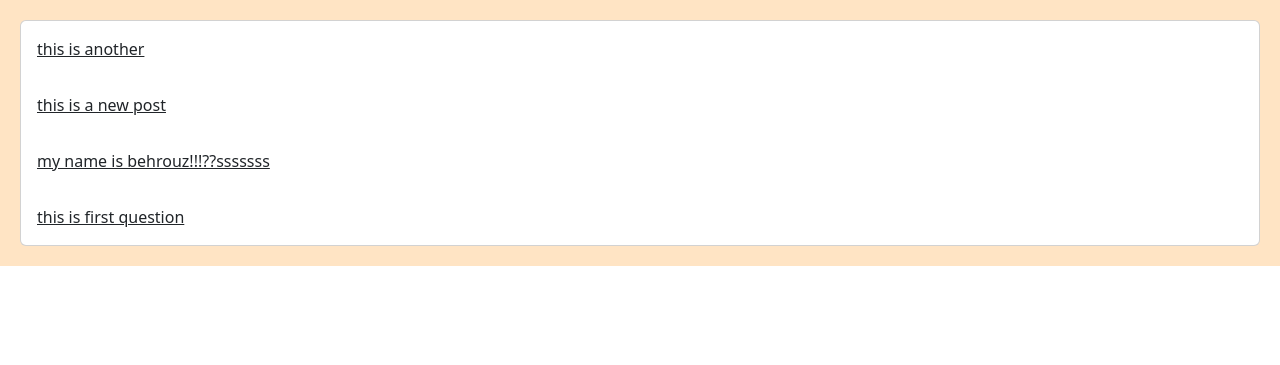
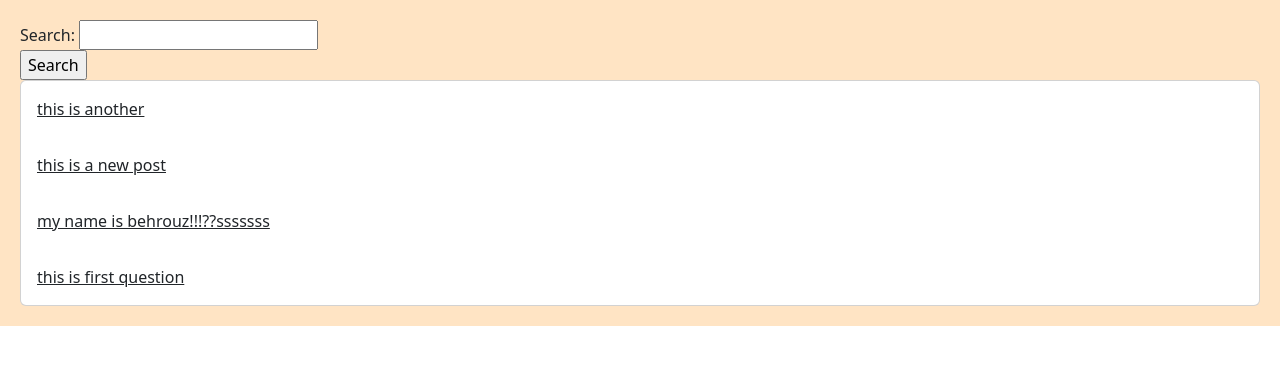
Before and after one commit to Bsh-1996/Django_Mid, a Django app: page / in a window 1280 px wide. Shown: the part 56-421 px from the top of the page. Run offline with Django 4.2, Linux system fonts and the light colour scheme; data comes from the database, SQL or seed files in the repository; both versions use the stored data as it was after the commit.

Commit message:
seaech/field lokkup

```diff
--- a/A/home/forms.py
+++ b/A/home/forms.py
@@ -21,3 +21,7 @@ class ReplyCommentForm(forms.ModelForm):
     class Meta:
         model = Comment
         fields = ('body',)
+
+
+class PostSearchForm(forms.Form):
+    search = forms.CharField()
--- a/A/home/templates/home/index.html
+++ b/A/home/templates/home/index.html
@@ -1,6 +1,15 @@
 {% extends 'base.html' %}
 
 {% block content %}
+
+
+<form action="" method="get">
+
+    {{ form }}<br/>
+    <input type="submit" value="Search">
+
+</form>
+
 
 <div class="card">
 
--- a/A/home/views.py
+++ b/A/home/views.py
@@ -5,7 +5,7 @@ from django.views import View
 from . models import Post, Comment, Like
 from django.contrib.auth.mixins import LoginRequiredMixin
 from django.contrib import messages
-from . forms import PostCreateUpdateForm, CommentCreatreForm, ReplyCommentForm
+from . forms import PostCreateUpdateForm, CommentCreatreForm, ReplyCommentForm, PostSearchForm
 from django.utils.text import slugify
 from django.contrib.auth.decorators import login_required
 from django.utils.decorators import method_decorator
@@ -16,9 +16,14 @@ from django.utils.decorators import method_decorator
 
 
 class HomeView(View):
+    form_class = PostSearchForm
+
     def get(self, request):
+        form = self.form_class()
         posts = Post.objects.all()
-        return render(request, 'home/index.html', {'posts': posts})
+        if request.GET.get('search'):
+            posts = posts.filter(body__contains = request.GET['search'])
+        return render(request, 'home/index.html', {'posts': posts, 'form': form})
 
 
 class PostDetailView(View):
```
Also changed, not shown: A/db.sqlite3.
